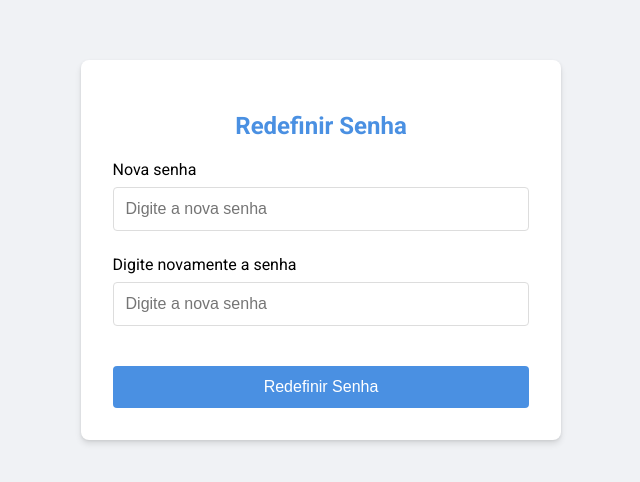
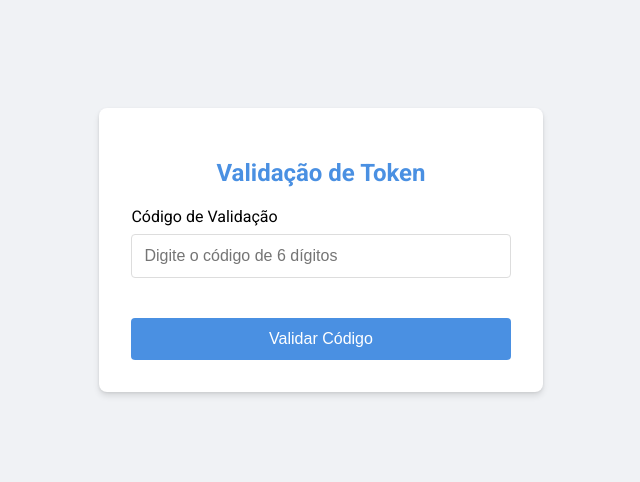
Before and after one commit to gustavodetoni/LoginProject, a Vue app in the folder frontend/: page /reset-password in a window 1280 px wide. Shown: the part 150-632 px from the top of the page, without its empty margins (319-959 px from the left). Built offline with nearby package versions, Linux system fonts and the light colour scheme.

Commit message:
feat: resetpassword submit

```diff
--- a/frontend/src/components/ForgotPasswordForm.vue
+++ b/frontend/src/components/ForgotPasswordForm.vue
@@ -3,12 +3,13 @@
     <h2>Esqueceu a Senha</h2>
     <form @submit.prevent="handleSubmit">
       <div class="form-group">
-        <p>Digite o seu email de login</p>
+        <h4>Digite o seu email de login</h4>
         <p>Você receberá um email com um Token que sera validado para redefinição de senha</p>
         <input id="email" v-model="email" type="email" placeholder="Seu email" required>
+        <p></p>
         <router-link to="/login">Voltar</router-link>
       </div>
-      <button type="submit" class="btn" @click="goToResetPassword">Enviar</button>
+      <button type="submit" class="btn">Enviar</button>
     </form>
   </div>
 </template>
@@ -18,6 +19,7 @@ import { ref } from 'vue'
 import { useRouter } from 'vue-router'
 
 const email = ref('')
+const router = useRouter();
 
 const handleSubmit = async () => {
   try {
@@ -30,16 +32,15 @@ const handleSubmit = async () => {
     });
 
     if (!response.ok) {
-      alert('Erro ao enviar email');
+      alert('Email não corresponde a nenhuma conta');
+    } else {
+      router.push('/reset-password')
     }
   } catch (error) {
     console.error('Erro no servidor:', error);
   }
 }
 
-const goToResetPassword = () => {
-  router.push('/reset-password')
-}
 </script>
 
 <style scoped>
--- a/frontend/src/components/ResetPasswordForm.vue
+++ b/frontend/src/components/ResetPasswordForm.vue
@@ -1,39 +1,81 @@
 <template>
   <div>
-    <h2>Redefinir Senha</h2>
+    <h2 v-if="!isTokenValid">Validação de Token</h2>
+    <h2 v-if="isTokenValid">Redefinir Senha</h2>
+
     <form @submit.prevent="handleSubmit">
-      <div class="form-group">
+      <div class="form-group" v-if="!isTokenValid">
+        <label for="token">Código de Validação</label>
+        <input id="token" v-model="token" type="text" maxlength="6" required placeholder="Digite o código de 6 dígitos">
+      </div>
+
+      <div class="form-group" v-if="isTokenValid">
         <label for="newPassword">Nova senha</label>
         <input id="newPassword" v-model="newPassword" type="password" placeholder="Digite a nova senha" required>
         <p></p>
-        <label for="newPassword">Digite novamente a senha</label>
-        <input id="newPassword" v-model="newPassword" type="password" placeholder="Digite a nova senha" required>
+        <label for="confirmPassword">Repita a senha</label>
+        <input id="confirmPassword" v-model="confirmPassword" type="password" placeholder="Repita a nova senha" required>
       </div>
-      <button type="submit" class="btn">Redefinir Senha</button>
+
+      <button type="submit" class="btn">{{ isTokenValid ? 'Redefinir Senha' : 'Validar Código' }}</button>
     </form>
   </div>
 </template>
 
 <script setup>
-import { ref } from 'vue'
+import { ref } from 'vue';
+import { useRouter } from 'vue-router';
 
-const newPassword = ref('')
+const router = useRouter();
+const token = ref('');
+const newPassword = ref('');
+const confirmPassword = ref('');
+const isTokenValid = ref(false);
 
 const handleSubmit = async () => {
+  if (!isTokenValid.value) {
+    try {
+      const response = await fetch(`${import.meta.env.VITE_API_BASE_URL}/api/auth/validate-token`, {
+        method: 'POST',
+        headers: {
+          'Content-Type': 'application/json',
+        },
+        body: JSON.stringify({ resetToken: token.value }),
+      });
+
+      if (!response.ok) {
+        alert('Código de validação inválido');
+        return;
+      }
+
+      isTokenValid.value = true;
+    } catch (error) {
+      console.error('Erro no servidor:', error);
+    }
+  } else {
+    if (newPassword.value !== confirmPassword.value) {
+      alert('As senhas não coincidem');
+      return;
+    }
+
     try {
       const response = await fetch(`${import.meta.env.VITE_API_BASE_URL}/api/auth/reset-password`, {
         method: 'POST',
         headers: {
           'Content-Type': 'application/json',
         },
-      body: JSON.stringify({ newPassword: newPassword.value }),
+        body: JSON.stringify({ resetToken: token.value, newPassword: newPassword.value }),
       });
 
       if (!response.ok) {
         alert('Erro ao redefinir senha');
+        return;
       }
+      alert('Senha redefinida com sucesso');
+      router.push('/login');
     } catch (error) {
       console.error('Erro no servidor:', error);
+    }
   }
 }
 </script>
```
Lines whose indentation alone changed are shown as unchanged.
